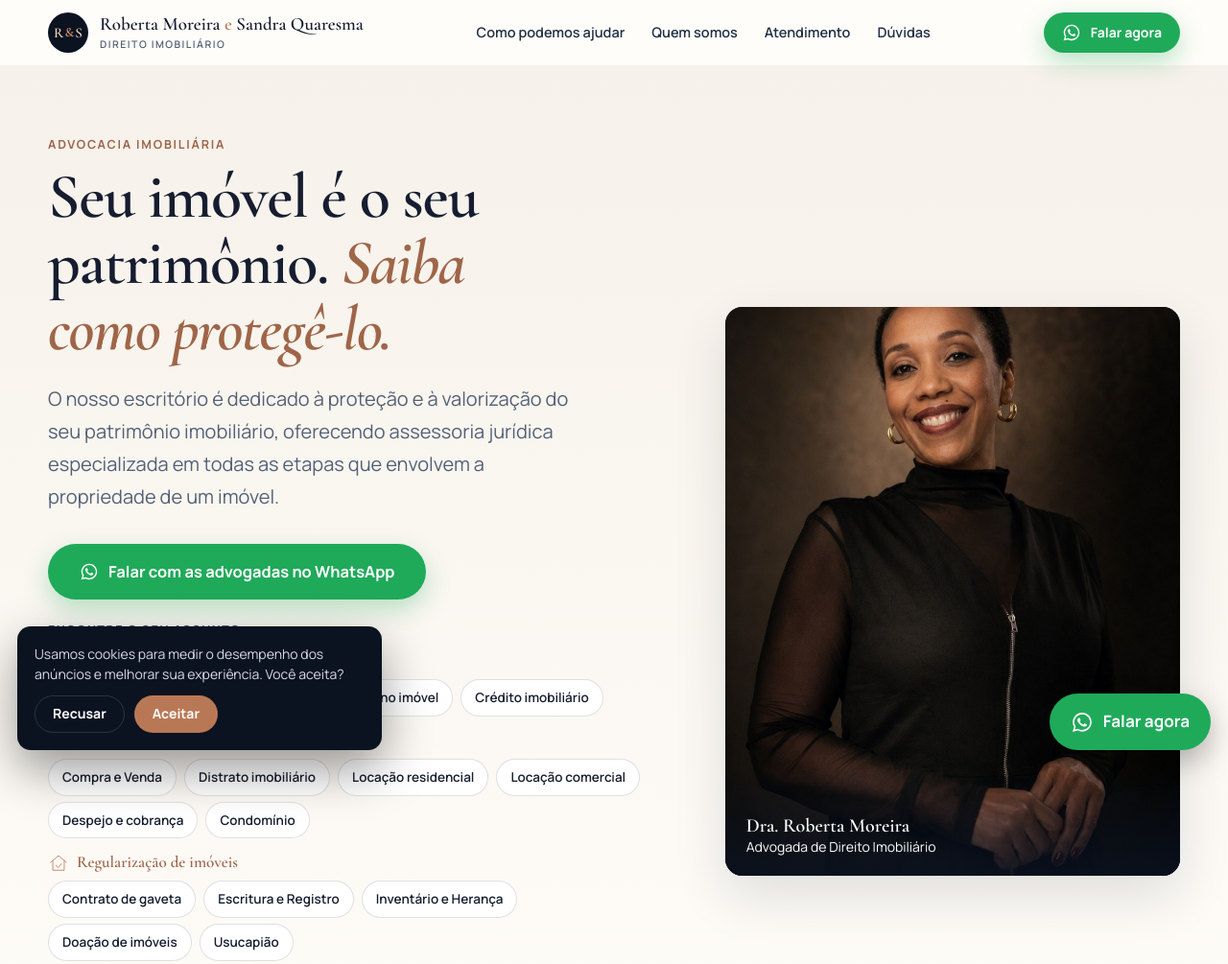
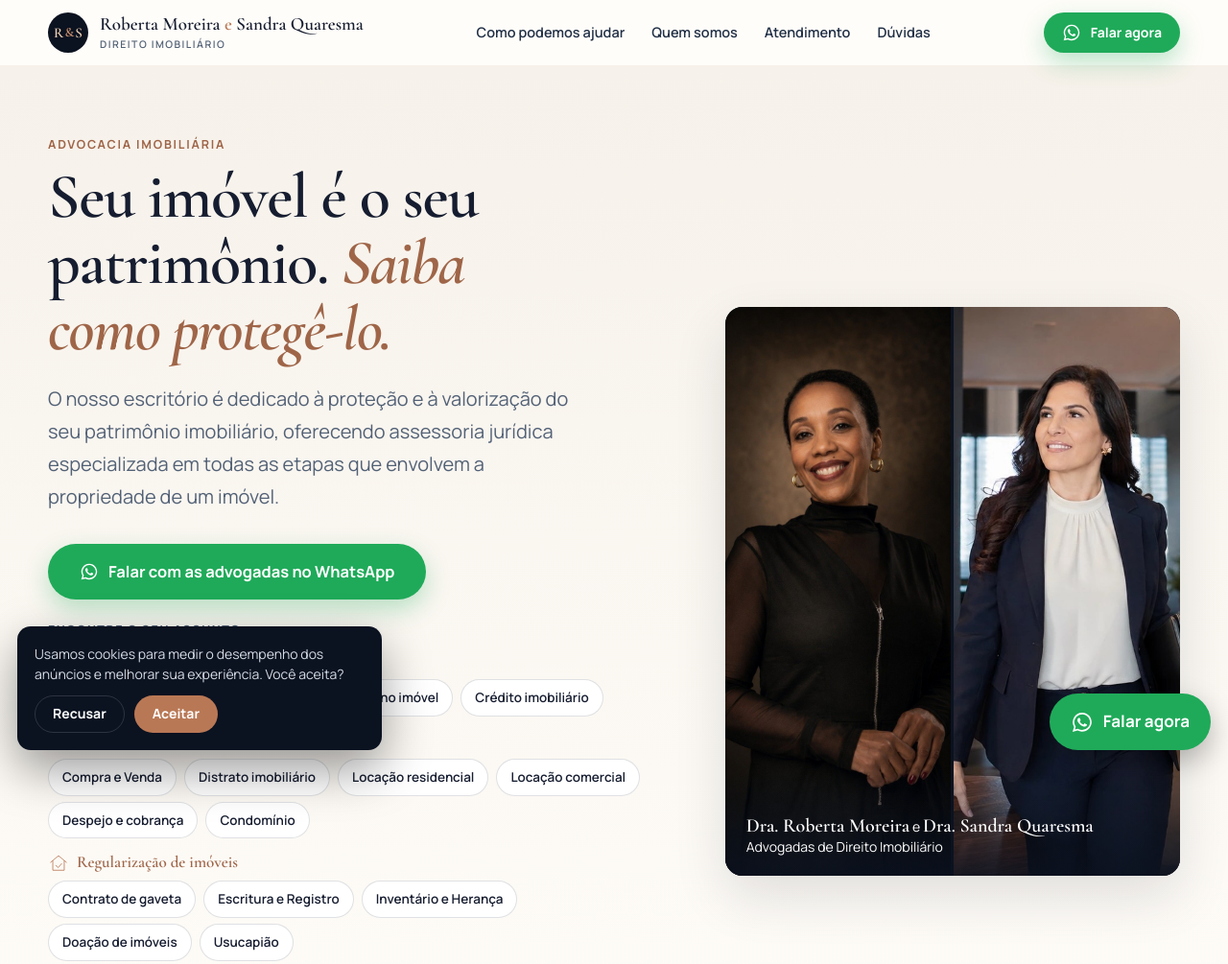
Before and after one commit to pkposites/ro-sandra, a plain HTML site: page index.html in a window 1280 px wide. Shown: the top 1005 px of the page at 96% size. Drawn offline with nearby package versions, Linux system fonts and the light colour scheme.

Commit message:
LP: foto da Sandra (recorte vertical) e topo com as duas fotos lado a lado
Co-Authored-By: Claude Sonnet 5.5 <noreply@anthropic.com>
Claude-Session: https://claude.ai/code/session_01GB5hf5Z3XoAApSS3keeYBR

```diff
--- a/styles.css
+++ b/styles.css
@@ -271,3 +271,8 @@ img{max-width:100%;display:block}
 
 /* Enquadramento das fotos de retrato: mantém o rosto à vista no corte 4:5 */
 .person .photo img{object-position:center 12%}
+
+/* Topo com as duas fotos individuais lado a lado (até existir uma foto da dupla) */
+.hero__photo.is-duo{display:grid;grid-template-columns:1fr 1fr;gap:3px;background:var(--navy-950)}
+.hero__photo.is-duo img{position:static;display:block;width:100%;height:100%;min-width:0;object-fit:cover;object-position:center 15%}
+.hero__photo.is-duo figcaption{position:absolute;left:0;right:0;bottom:0}
```
Also changed, not shown: assets/img/sandra.jpg (added).
